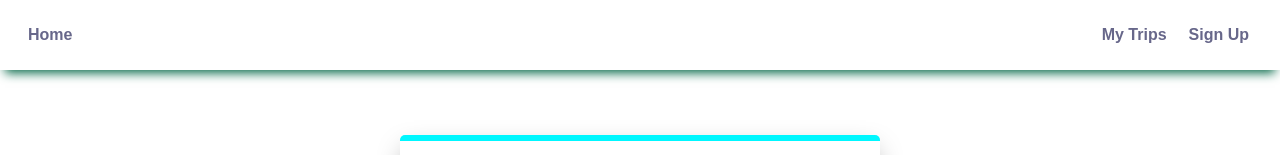
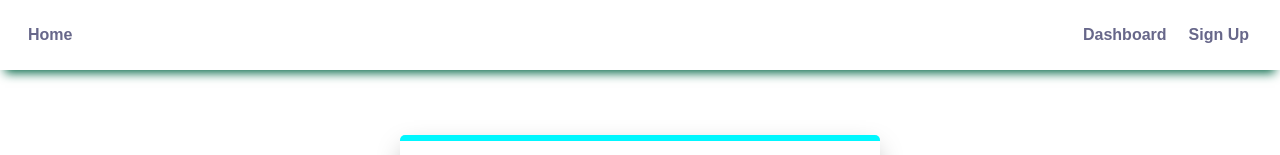
Before and after one commit to tanj299/travel-clan, a React (Create React App) app in the folder client/: page / in a window 1280 px wide. Shown: the top 155 px of the page. Built offline with nearby package versions, Linux system fonts and the light colour scheme; the HTML template or start-up script is replaced by a standard one.

Commit message:
itinerary is ok

```diff
--- a/client/src/components/partials/Navbar.js
+++ b/client/src/components/partials/Navbar.js
@@ -8,7 +8,7 @@
                 <Link to = "/" className = "home-link">
                     Home
                 </Link>
-                <Link to = "/alltrips"> My Trips </Link>
+                <Link to = "/dashboard"> Dashboard </Link>
                 <Link to = "/signup"> Sign Up </Link>
             </nav>
         )
```
